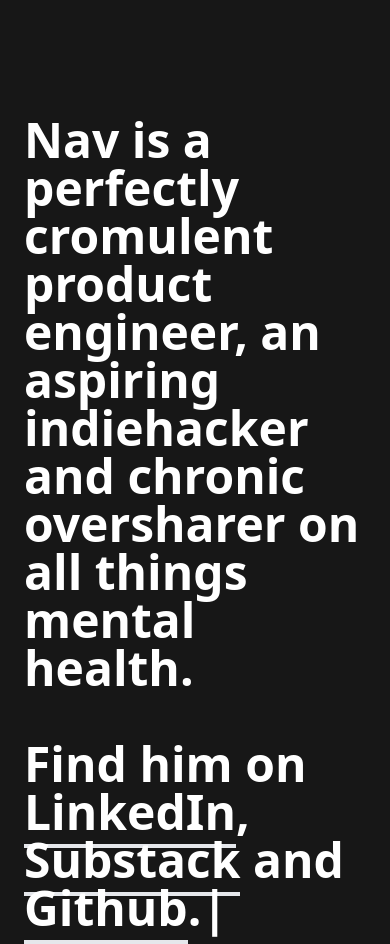
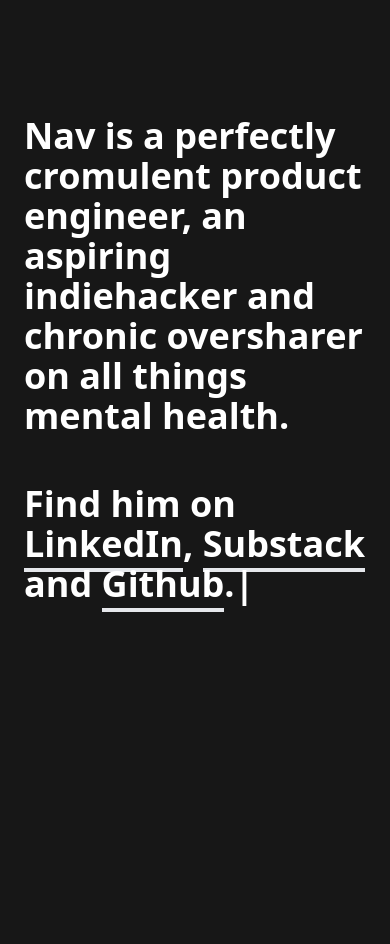
Before and after one commit to sirmews/perfectlycromulent.dev, a Next.js app: page / in a window 390 px wide. After the commit the page ends 864 px from the top, so only its background shows below. Built offline with nearby package versions, Linux system fonts and the light colour scheme.

Commit message:
smaller mobile text size for hero

```diff
--- a/app/components/Hero.tsx
+++ b/app/components/Hero.tsx
@@ -27,7 +27,7 @@
     <div className=''>
       <div className='mx-auto max-w-7xl px-2 lg:px-6'>
         <div className='mx-auto lg:mx-0'>
-          <p className='text-5xl font-semibold tracking-normal sm:text-7xl'>
+          <p className='text-4xl font-semibold tracking-normal sm:text-7xl'>
             {childrenWithExtraProp}
           </p>
         </div>
--- a/app/page.tsx
+++ b/app/page.tsx
@@ -4,8 +4,8 @@
 
 export default function Home() {
   return (
-    <main className='flex h-screen'>
-      <div className='space-y-12 pt-24'>
+    <main className='flex min-h-screen'>
+      <div className='space-y-12 pt-24 pb-24'>
         <Hero>
           Nav is a perfectly cromulent product engineer, an aspiring indiehacker
           and chronic oversharer on all things mental health.
```
